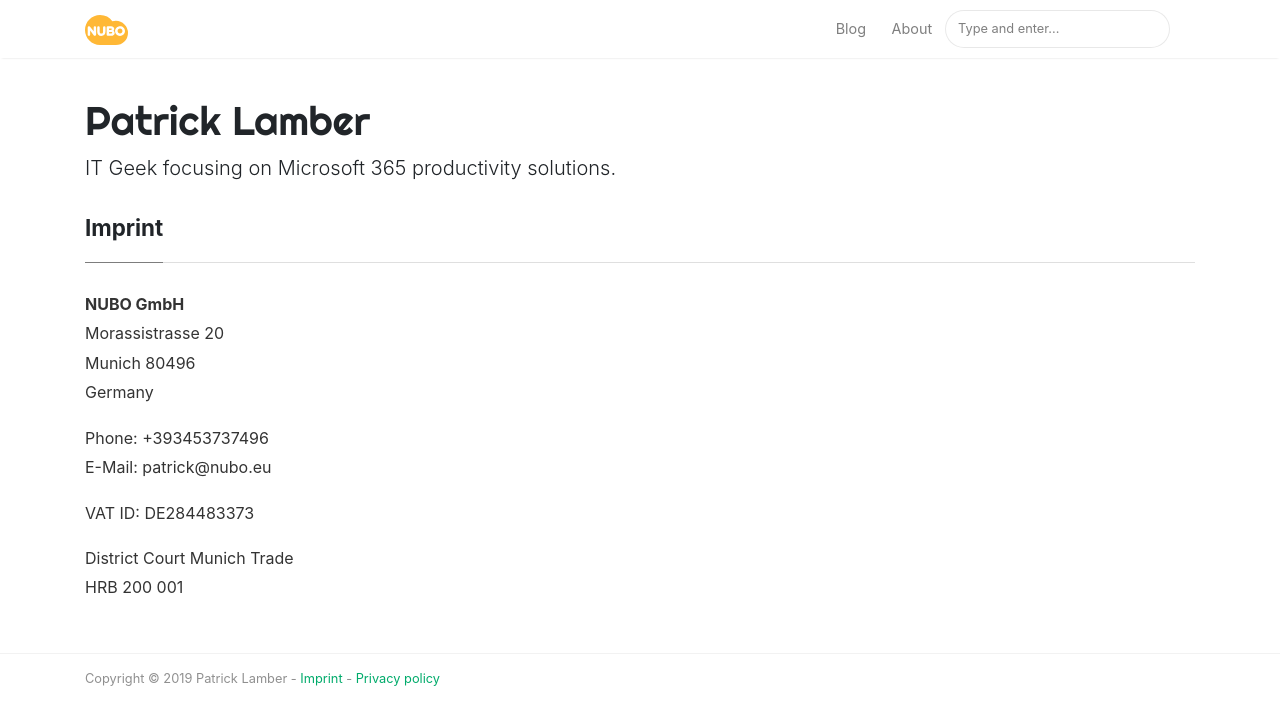
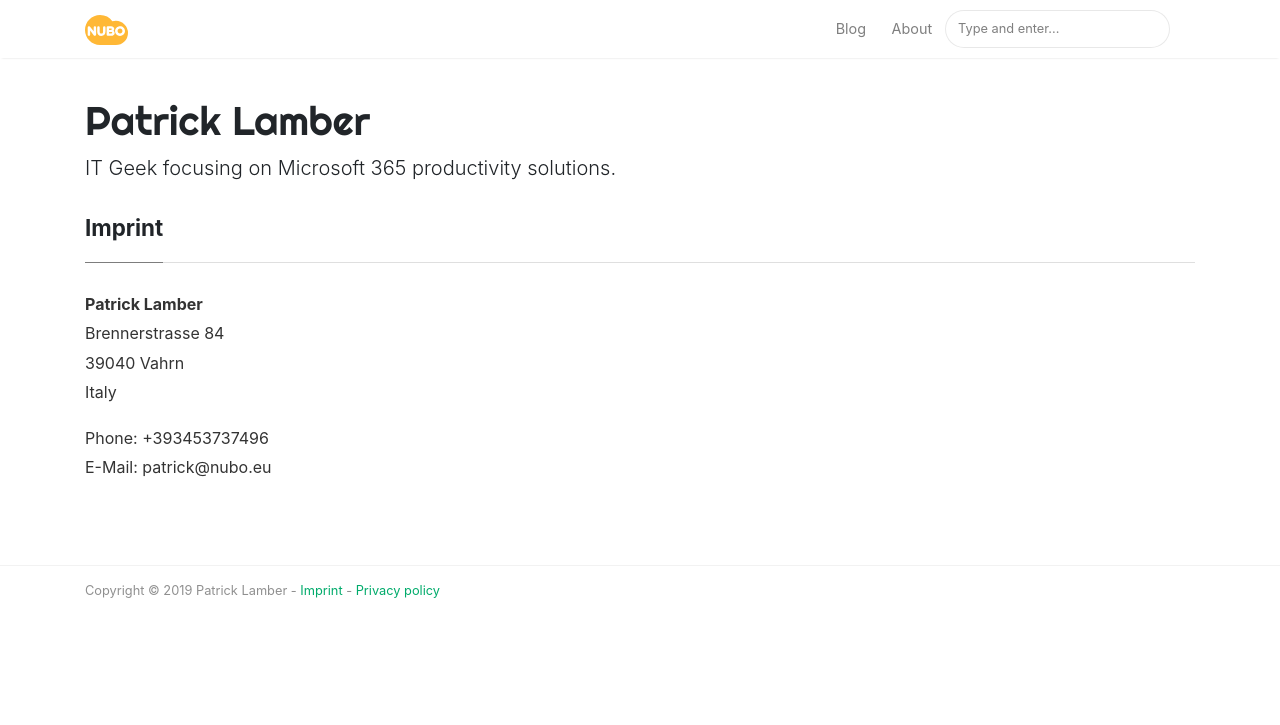
Before and after one commit to plamber/plamber.github.io, a Jekyll site: the page built from _pages/imprint.md, in a window 1280 px wide. Shown: the top 725 px of the page. Built offline with Jekyll 4.4.1, drawn with Linux system fonts in a browser that asks for light colours; nearby versions of some CDN libraries.

```diff
--- a/_pages/imprint.md
+++ b/_pages/imprint.md
@@ -5,15 +5,10 @@ permalink: /imprint
 comments: false
 ---
 
-**NUBO GmbH**<br />
-Morassistrasse 20<br />
-Munich 80496<br />
-Germany<br />
+**Patrick Lamber**<br />
+Brennerstrasse 84<br />
+39040 Vahrn<br />
+Italy<br />
 
 Phone: +393453737496<br />
 E-Mail: patrick@nubo.eu<br />
-
-VAT ID: DE284483373<br />
-
-District Court Munich Trade<br />
-HRB 200 001
```
Also changed, not shown: _pages/privacy.md (+1 -1 lines).
